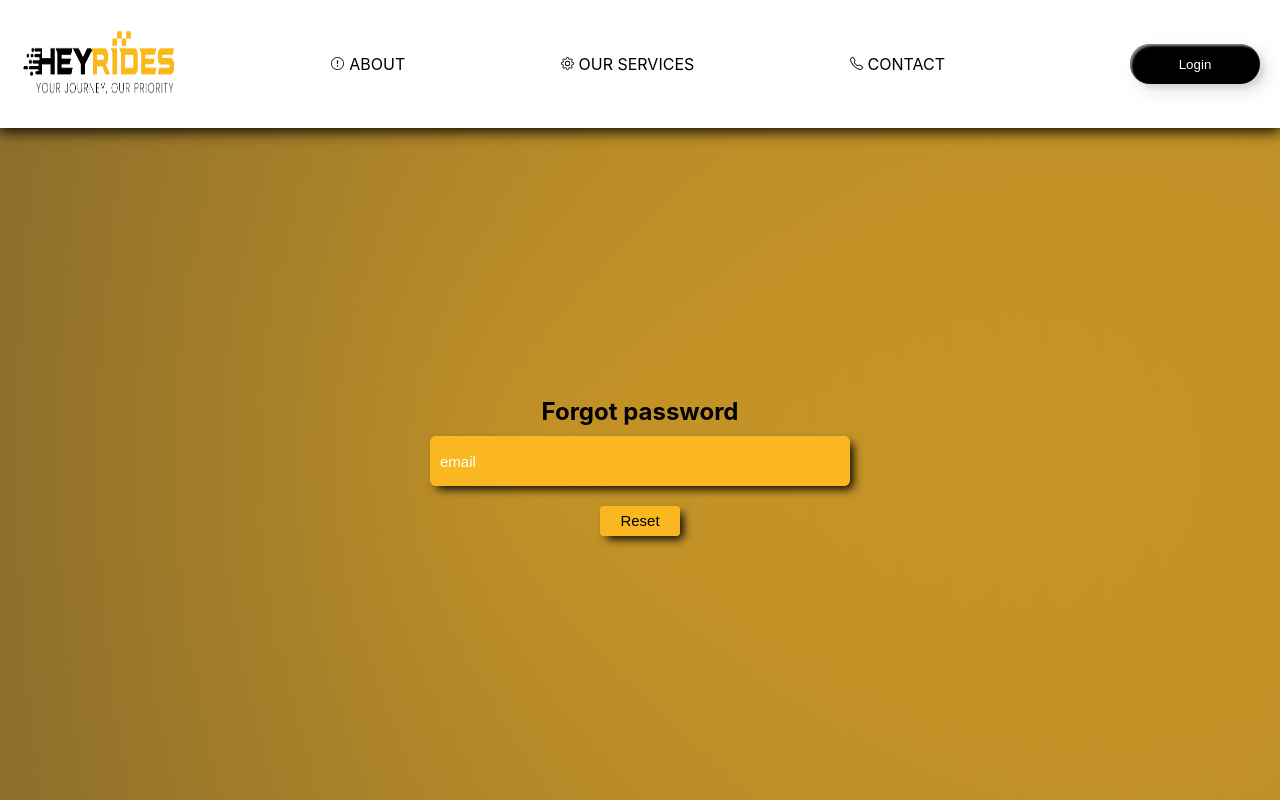
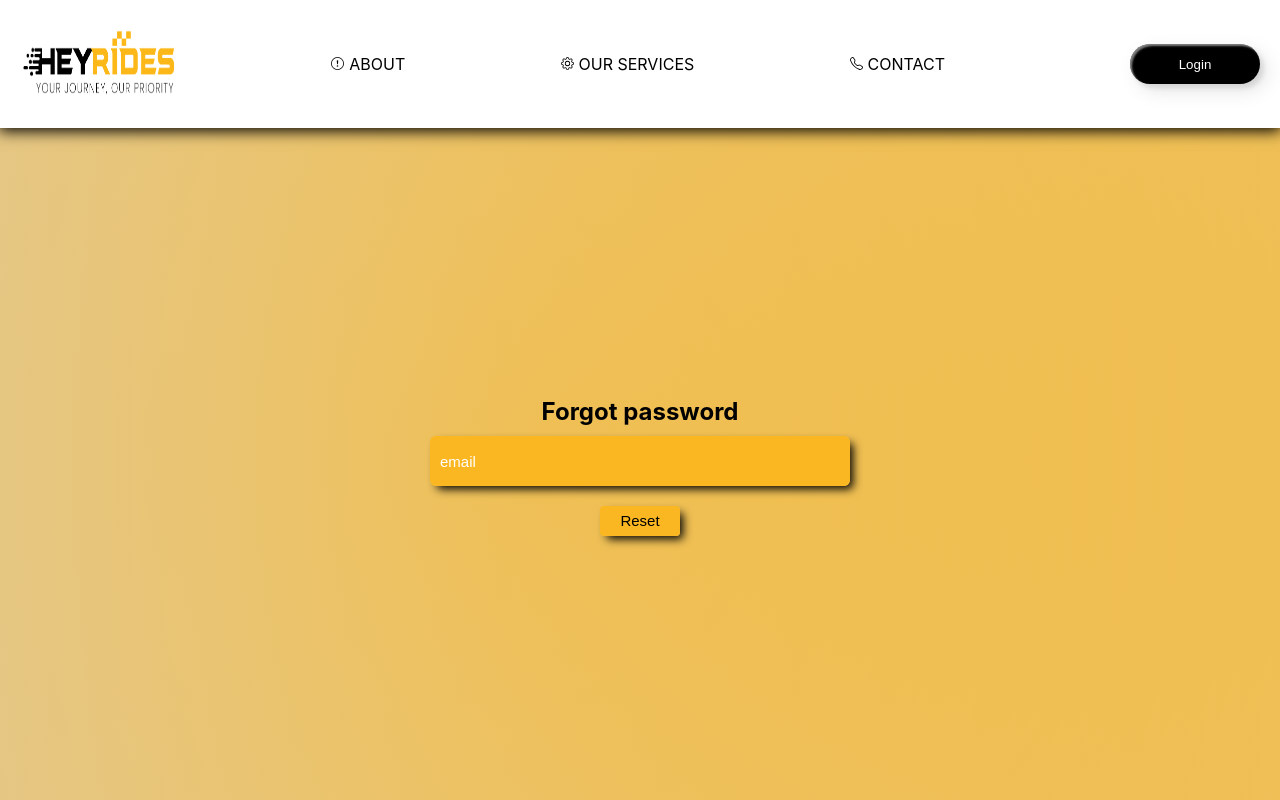
Before and after one commit to S-r-e-e-V/hey_riders, a React (Create React App) app: page /forget-password in a window 1280 px wide. Built offline with nearby package versions, Linux system fonts and the light colour scheme.

Commit message:
fix: background animation color

```diff
--- a/src/screens/Login/Login.css
+++ b/src/screens/Login/Login.css
@@ -7,9 +7,9 @@
   justify-content: center;
   align-items: center;
 
-  background: radial-gradient(circle at 20% 50%, #333333, transparent),
+  background: radial-gradient(circle at 20% 50%, #d4d4d4, transparent),
     radial-gradient(circle at 80% 50%, #fab722, transparent),
-    radial-gradient(circle at 50% 50%, #333333, #333333),
+    radial-gradient(circle at 50% 50%, #d4d4d4, #d4d4d4),
     radial-gradient(circle at 50% 50%, #fab722, #fab722);
   background-size: 300% 300%;
   animation: gradient 12s ease infinite;
--- a/src/screens/Signup/Signup.css
+++ b/src/screens/Signup/Signup.css
@@ -7,9 +7,9 @@
   justify-content: center;
   align-items: center;
 
-  background: radial-gradient(circle at 20% 50%, #333333, transparent),
+  background: radial-gradient(circle at 20% 50%, #d4d4d4, transparent),
     radial-gradient(circle at 80% 50%, #fab722, transparent),
-    radial-gradient(circle at 50% 50%, #333333, #333333),
+    radial-gradient(circle at 50% 50%, #d4d4d4, #d4d4d4),
     radial-gradient(circle at 50% 50%, #fab722, #fab722);
   background-size: 300% 300%;
   animation: gradient 12s ease infinite;
```
